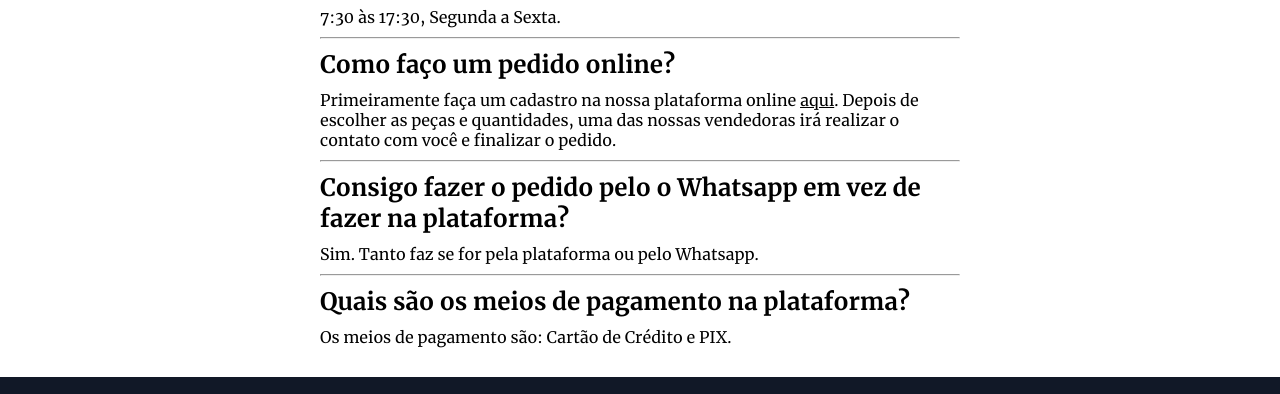
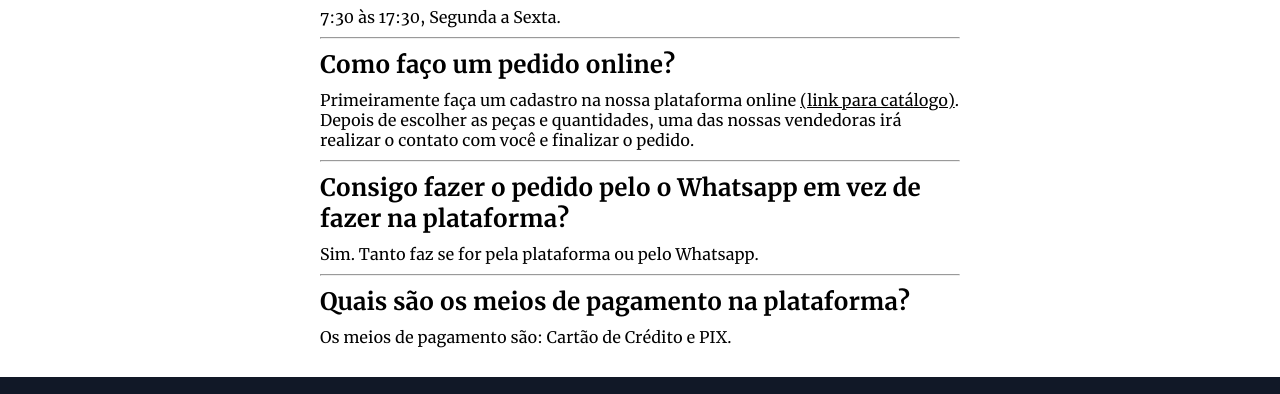
Before and after one commit to balaclavaboyz/milvest_vanilla_js, a plain HTML site: page faq.html in a window 1280 px wide. Shown: the part 208-602 px from the top of the page. Drawn offline with Linux system fonts and the light colour scheme.

Commit message:
screen reader

```diff
--- a/faq.html
+++ b/faq.html
@@ -63,9 +63,13 @@
                 <h2>Como faço um pedido online?</h2>
                 <p>
                     Primeiramente faça um cadastro na nossa plataforma online
-                    <a href="https://milvest.vesti.mobi/" aria-label="link para loja online da milvest">aqui</a>. Depois de
-                    escolher as peças e quantidades, uma das nossas vendedoras
-                    irá realizar o contato com você e finalizar o pedido.
+                    <a
+                        href="https://milvest.vesti.mobi/"
+                        aria-label="link para loja online da milvest"
+                        >(link para catálogo)</a
+                    >. Depois de escolher as peças e quantidades, uma das nossas
+                    vendedoras irá realizar o contato com você e finalizar o
+                    pedido.
                 </p>
                 <hr />
                 <h2>
```
